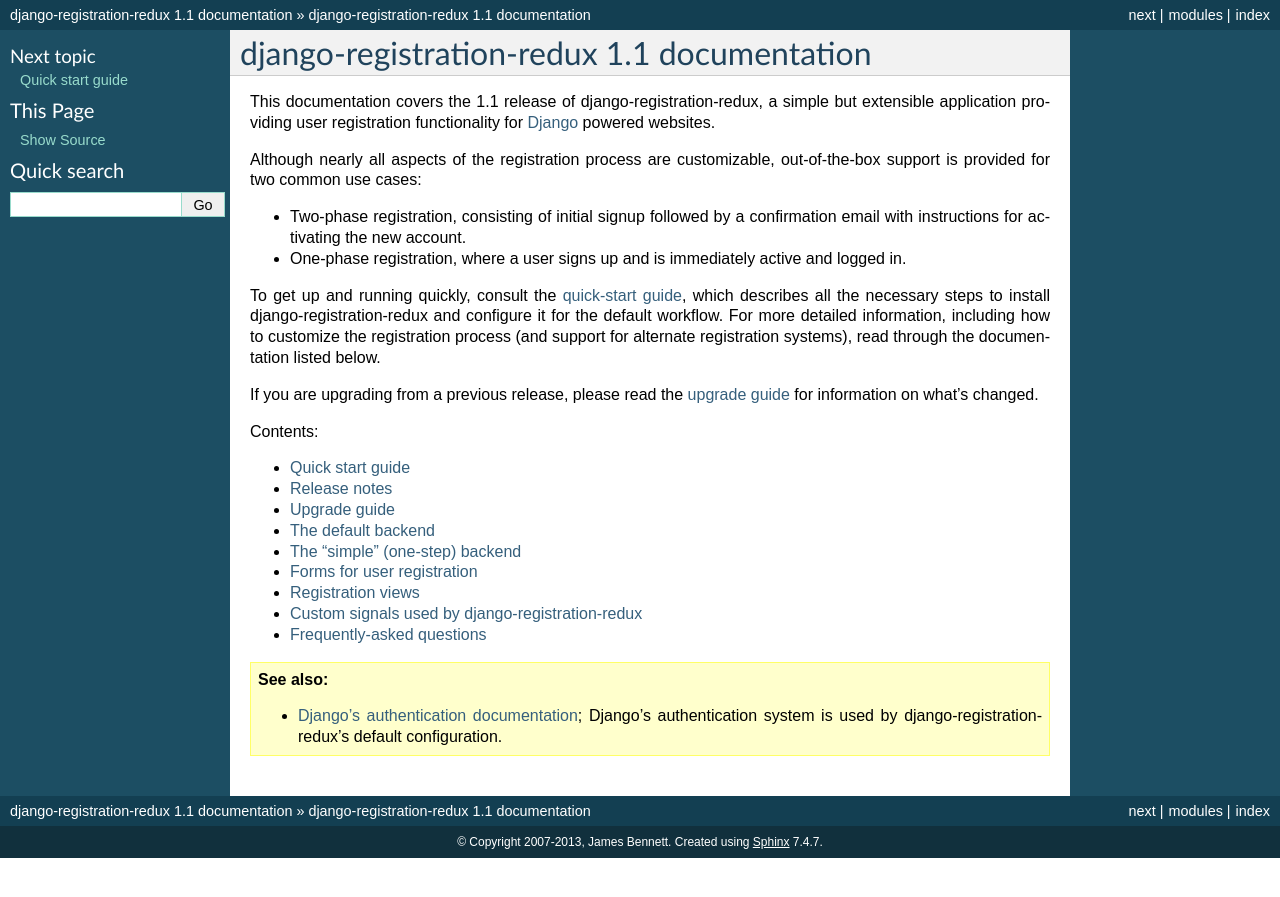
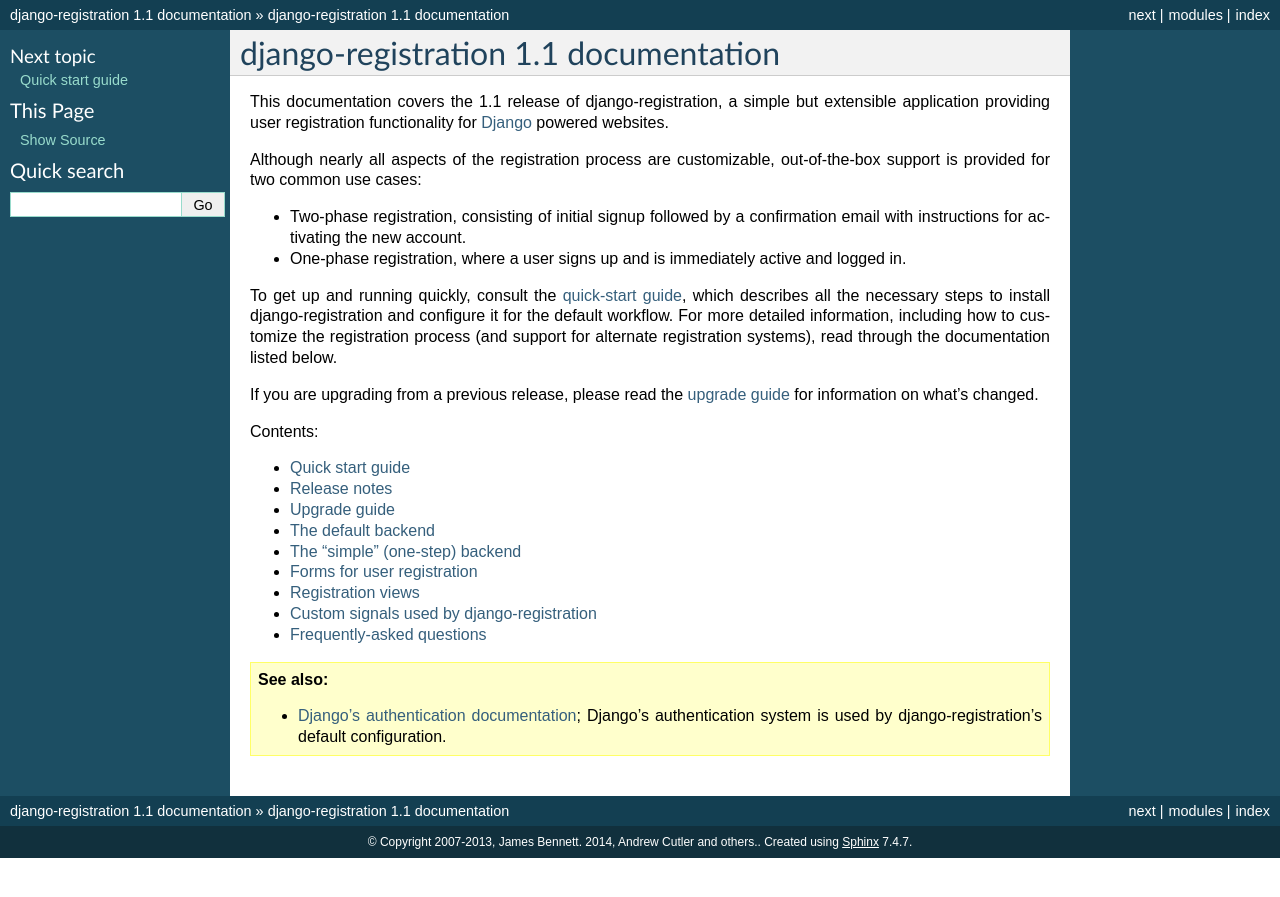
Before and after one commit to marktucker-django/Django-Registration, a Sphinx documentation site: the page built from docs/index.rst, in a window 1280 px wide. Shown: the top 897 px of the page. Built offline with Sphinx 7.4.7, drawn with Linux system fonts in a browser that asks for light colours.

Commit message:
taken over the original pypi package name

```diff
--- a/docs/conf.py
+++ b/docs/conf.py
@@ -37,8 +37,8 @@ source_suffix = '.rst'
 master_doc = 'index'
 
 # General information about the project.
-project = u'django-registration-redux'
-copyright = u'2007-2013, James Bennett'
+project = u'django-registration'
+copyright = u'2007-2013, James Bennett. 2014, Andrew Cutler and others.'
 
 # The version info for the project you're documenting, acts as replacement for
 # |version| and |release|, also used in various other places throughout the
@@ -158,7 +158,7 @@ html_theme = 'default'
 #html_file_suffix = ''
 
 # Output file base name for HTML help builder.
-htmlhelp_basename = 'django-registration-reduxdoc'
+htmlhelp_basename = 'django-registrationdoc'
 
 
 # -- Options for LaTeX output --------------------------------------------------
@@ -172,7 +172,7 @@ htmlhelp_basename = 'django-registration-reduxdoc'
 # Grouping the document tree into LaTeX files. List of tuples
 # (source start file, target name, title, author, documentclass [howto/manual]).
 latex_documents = [
-  ('index', 'django-registration-redux.tex', u'django-registration-redux Documentation',
+  ('index', 'django-registration.tex', u'django-registration Documentation',
    u'James Bennett', 'manual'),
 ]
 
--- a/docs/faq.rst
+++ b/docs/faq.rst
@@ -11,7 +11,7 @@ emails and other sources.
 General
 -------
 
-**What license is django-registration-redux under?**
+**What license is django-registration under?**
     |project| is offered under a three-clause BSD-style
     license; this is `an OSI-approved open-source license
     <http://www.opensource.org/licenses/bsd-license.php>`_, and allows
@@ -57,10 +57,10 @@ General
 Installation and setup
 ----------------------
 
-**How do I install django-registration-redux?**
+**How do I install django-registration?**
     Full instructions are available in :ref:`the quick start guide <quickstart>`.
 
-**Do I need to put a copy of django-registration-redux in every project I use it in?**
+**Do I need to put a copy of django-registration in every project I use it in?**
     No; putting applications in your project directory is a very bad
     habit, and you should stop doing it. If you followed the
     instructions mentioned above, |project| was installed
--- a/docs/index.rst
+++ b/docs/index.rst
@@ -1,4 +1,4 @@
-.. django-registration-redux documentation master file, created by
+.. django-registration documentation master file, created by
    sphinx-quickstart on Mon Jun 22 02:57:42 2009.
    You can adapt this file completely to your liking, but it should at least
    contain the root `toctree` directive.
--- a/docs/quickstart.rst
+++ b/docs/quickstart.rst
@@ -43,7 +43,7 @@ the recommended one is `pip <https://pip.pypa.io/>`_.
 
 Using ``pip``, type::
 
-    pip install django-registration-redux
+    pip install django-registration
 
 It is also possible that your operating system distributor provides a
 packaged version of |project|. Consult your
@@ -60,13 +60,13 @@ If you prefer not to use an automated package installer, you can
 download a copy of |project| and install it manually. The
 latest release package can be downloaded from |project|'s
 `listing on the Python Package Index
-<http://pypi.python.org/pypi/django-registration-redux/>`_.
+<http://pypi.python.org/pypi/django-registration/>`_.
 
 Once you've downloaded the package, unpack it (on most operating
 systems, simply double-click; alternately, type ``tar zxvf
-django-registration-redux-1.1.tar.gz`` at a command line on Linux, Mac OS X
+django-registration-1.1.tar.gz`` at a command line on Linux, Mac OS X
 or other Unix-like systems). This will create the directory
-``django-registration-redux-1.1``, which contains the ``setup.py``
+``django-registration-1.1``, which contains the ``setup.py``
 installation script. From a command line in that directory, type::
 
     python setup.py install
@@ -97,7 +97,7 @@ release, type::
 
 In either case, this will create a copy of the |project|
 Git repository on your computer; you can then add the
-``|django-registration-redux|`` directory inside the checkout your Python
+``|django-registration|`` directory inside the checkout your Python
 import path, or use the ``setup.py`` script to install as a package.
 
 
@@ -167,7 +167,7 @@ Setting up URLs
 
 The :ref:`default backend <default-backend>` includes a Django
 ``URLconf`` which sets up URL patterns for :ref:`the views in
-|django-registration-redux| <views>`, as well as several useful views in
+|django-registration| <views>`, as well as several useful views in
 ``django.contrib.auth`` (e.g., login, logout, password
 change/reset). This ``URLconf`` can be found at
 ``registration.backends.default.urls``, and so can simply be included
--- a/setup.py
+++ b/setup.py
@@ -18,7 +18,7 @@ class PyTest(TestCommand):
         sys.exit(errno)
 
 setup(
-    name='django-registration-redux',
+    name='django-registration',
     version=get_version().replace(' ', '-'),
     description='An extensible user-registration application for Django',
     long_description=open('README.rst').read(),
```
Also changed, not shown: README.rst (+11 -4 lines), 3 other files.
